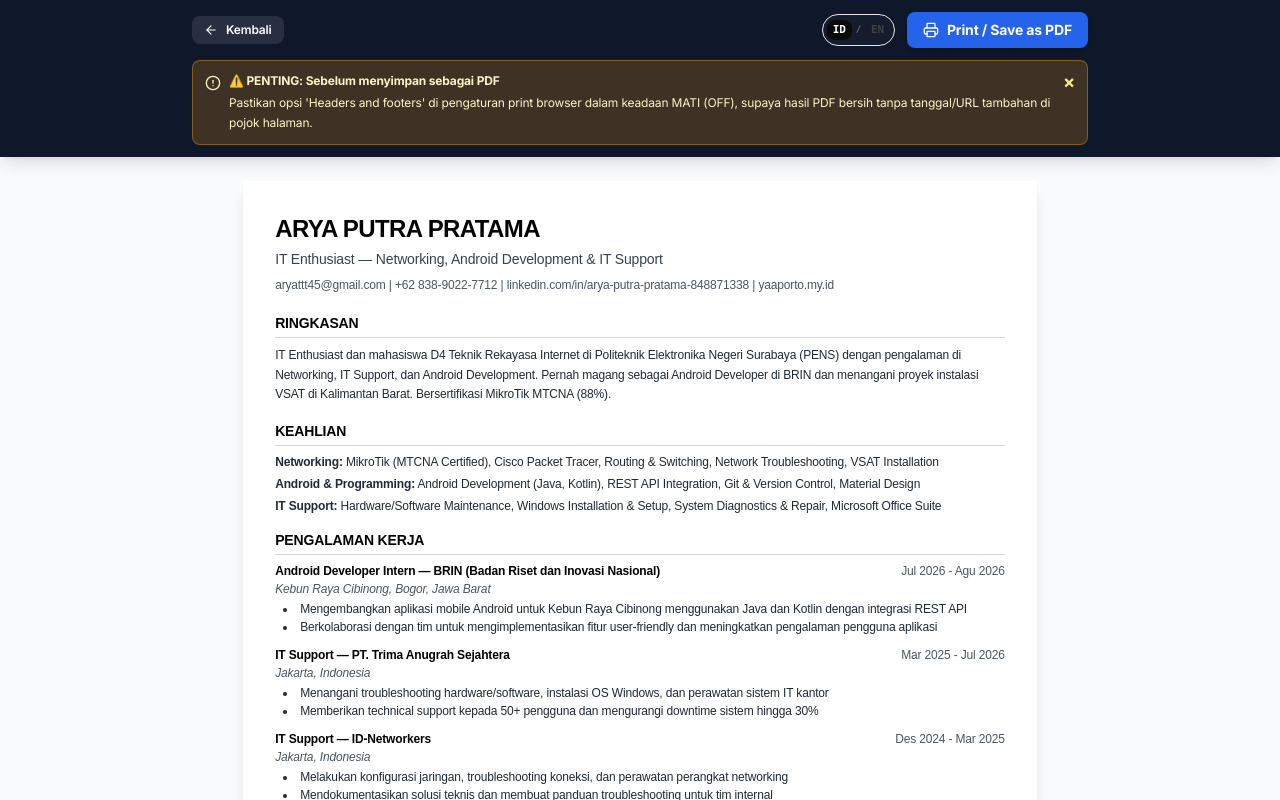
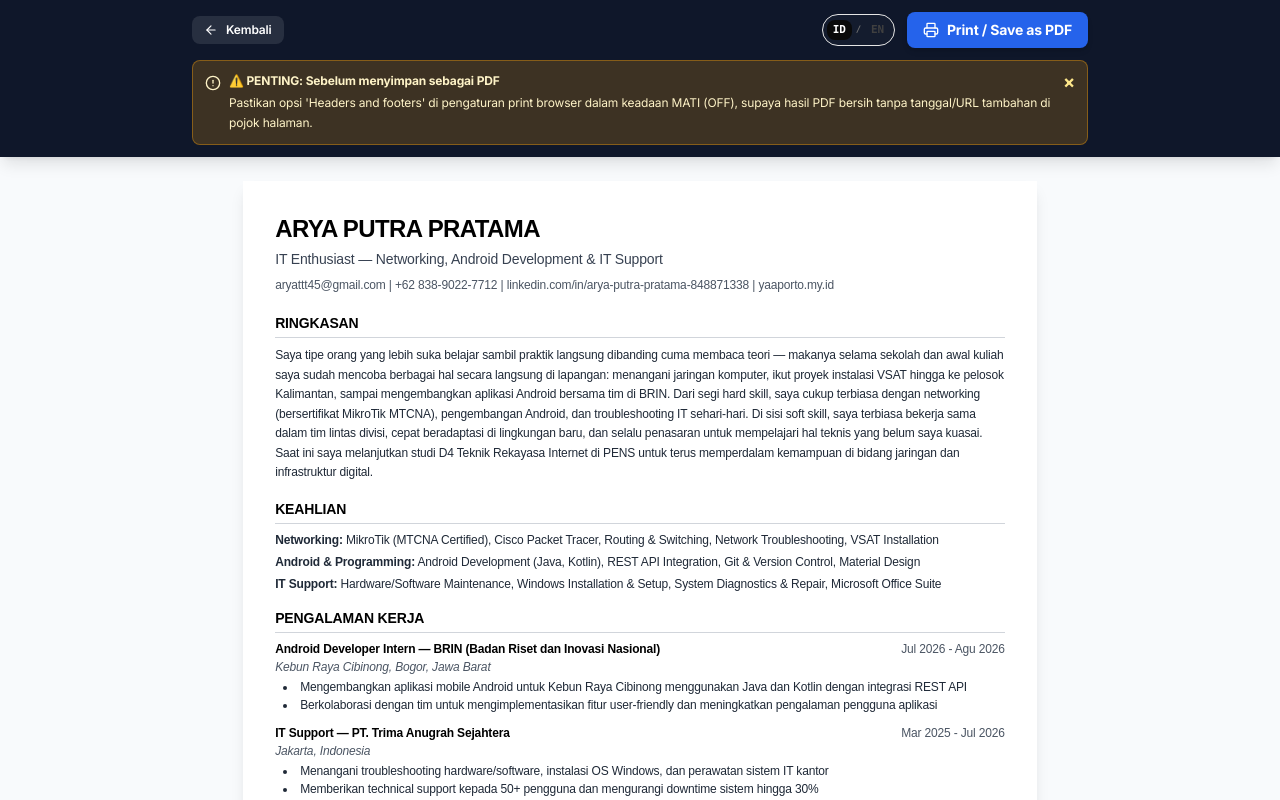
Before and after one commit to yaaprtm/portfolio-website, a Next.js app: page /print in a window 1280 px wide. Shown: the top 800 px of the page. Built offline with nearby package versions, Linux system fonts and the light colour scheme.

Commit message:
Update CV summary: more personal, explicit hard & soft skills

```diff
--- a/src/app/print/page.tsx
+++ b/src/app/print/page.tsx
@@ -102,8 +102,8 @@ export default function PrintCVPage() {
             </h2>
             <p className="text-xs text-gray-800 leading-relaxed" style={{ fontFamily: 'Arial, sans-serif' }}>
               {lang === "id"
-                ? "IT Enthusiast dan mahasiswa D4 Teknik Rekayasa Internet di Politeknik Elektronika Negeri Surabaya (PENS) dengan pengalaman di Networking, IT Support, dan Android Development. Pernah magang sebagai Android Developer di BRIN dan menangani proyek instalasi VSAT di Kalimantan Barat. Bersertifikasi MikroTik MTCNA (88%)."
-                : "IT Enthusiast and D4 Internet Engineering student at Politeknik Elektronika Negeri Surabaya (PENS) with experience in Networking, IT Support, and Android Development. Completed an internship as an Android Developer at BRIN and managed VSAT installation projects in West Kalimantan. MikroTik MTCNA certified (88%)."}
+                ? "Saya tipe orang yang lebih suka belajar sambil praktik langsung dibanding cuma membaca teori — makanya selama sekolah dan awal kuliah saya sudah mencoba berbagai hal secara langsung di lapangan: menangani jaringan komputer, ikut proyek instalasi VSAT hingga ke pelosok Kalimantan, sampai mengembangkan aplikasi Android bersama tim di BRIN. Dari segi hard skill, saya cukup terbiasa dengan networking (bersertifikat MikroTik MTCNA), pengembangan Android, dan troubleshooting IT sehari-hari. Di sisi soft skill, saya terbiasa bekerja sama dalam tim lintas divisi, cepat beradaptasi di lingkungan baru, dan selalu penasaran untuk mempelajari hal teknis yang belum saya kuasai. Saat ini saya melanjutkan studi D4 Teknik Rekayasa Internet di PENS untuk terus memperdalam kemampuan di bidang jaringan dan infrastruktur digital."
+                : "I'm someone who prefers learning by doing rather than just reading theory — throughout school and early college, I've gotten hands-on experience across several areas: handling computer networks, joining a VSAT installation project all the way to rural Kalimantan, and building an Android app with a team at BRIN. On the hard skill side, I'm comfortable with networking (MikroTik MTCNA certified), Android development, and everyday IT troubleshooting. On the soft skill side, I work well in cross-functional teams, adapt quickly to new environments, and stay curious about picking up technical skills I haven't mastered yet. I'm currently pursuing a D4 in Internet Engineering at PENS to keep deepening my expertise in networking and digital infrastructure."}
             </p>
           </section>
 
```
